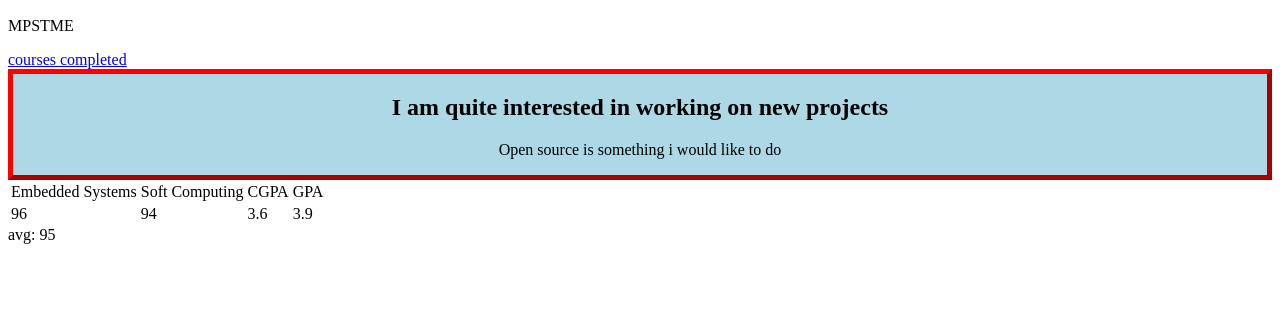
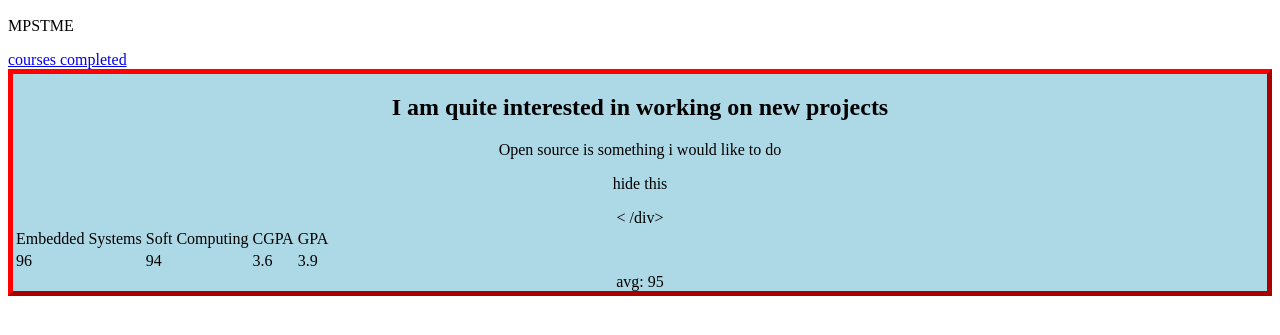
Before and after one commit to yozaam/resume, a plain HTML site: page index.html in a window 1280 px wide. Shown: the part 369-704 px from the top of the page. Drawn offline with nearby package versions, Linux system fonts and the light colour scheme.

Commit message:
jquery bootstrap

```diff
--- a/index.html
+++ b/index.html
@@ -1,4 +1,5 @@
 <title>Yohaan</title>
+<script src="https://code.jquery.com/jquery-3.5.1.slim.min.js" integrity="sha256-4+XzXVhsDmqanXGHaHvgh1gMQKX40OUvDEBTu8JcmNs=" crossorigin="anonymous"></script>
 <style>
 .myDiv {
   border: 5px outset red;
@@ -49,6 +50,7 @@
 <div class="myDiv">
   <h2>I am quite interested in working on new projects</h2>
   <p>Open source is something i would like to do</p>
+  <div class-"row" > <div class="col"> <p class="target" onclick="$( ".target" ).hide();"> hide this </p> </div> < /div>
 </div>
 
 <table>
```
